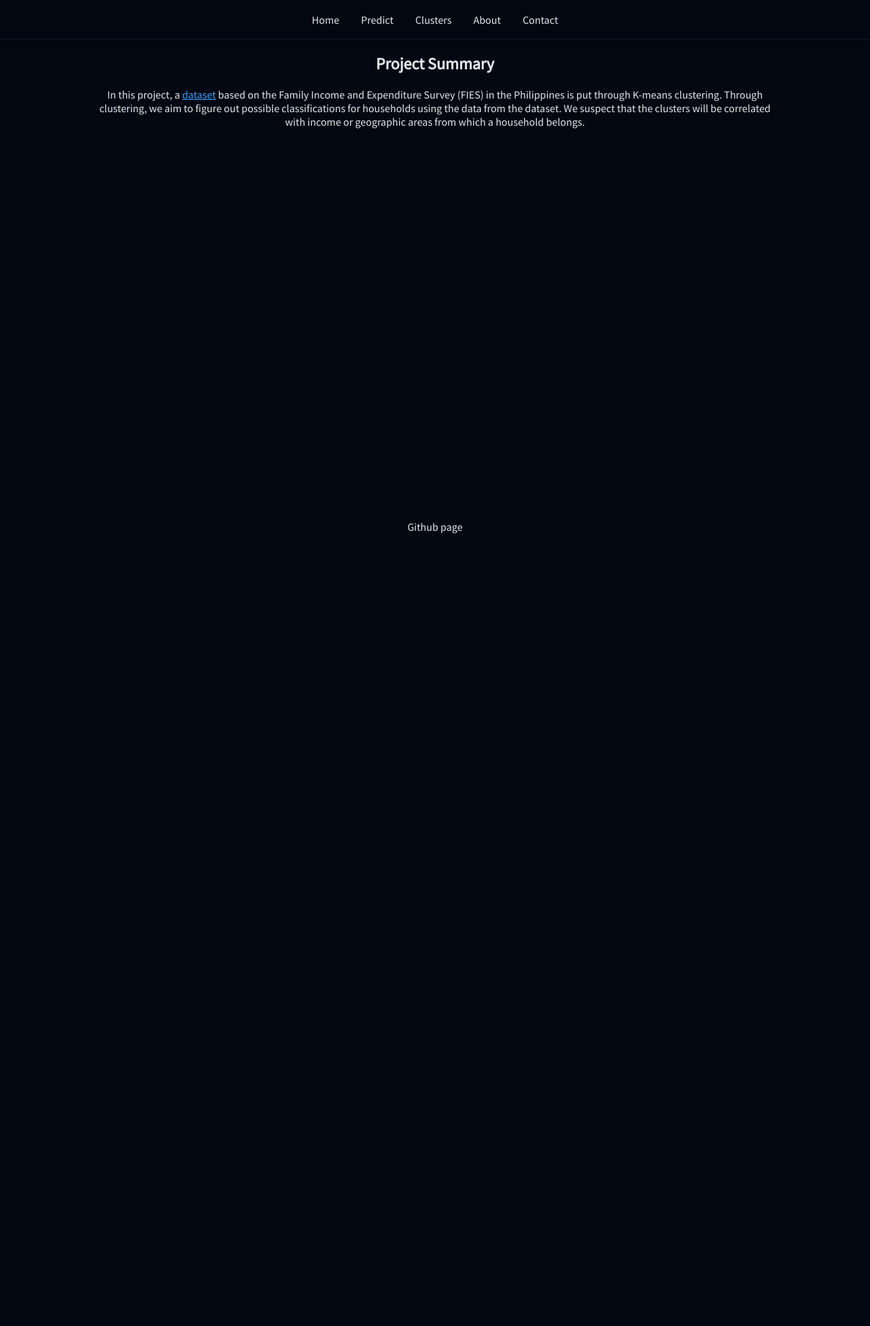
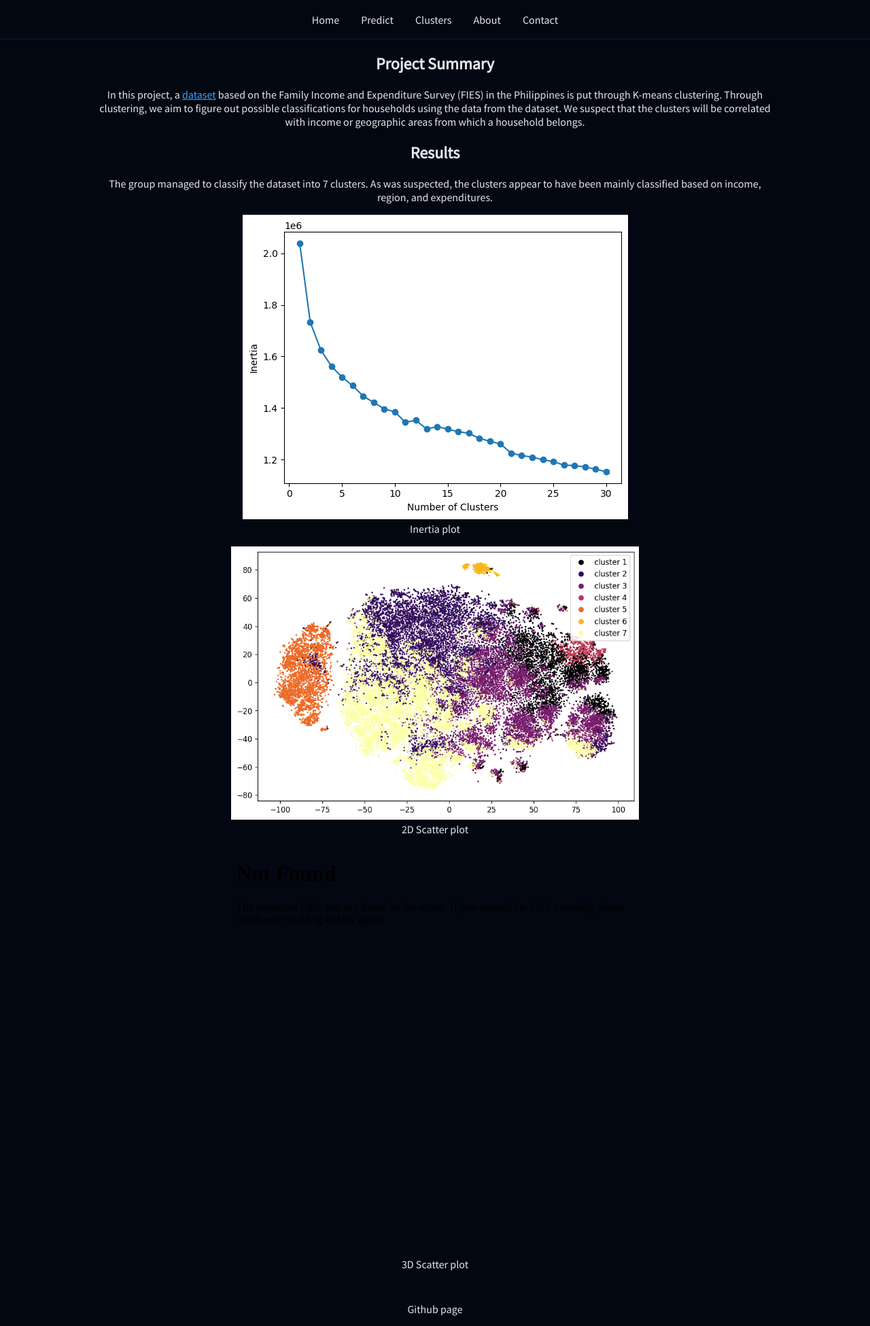
Before and after one commit to rudnam/cs180-project, a Flask app: page /about in a window 1280 px wide. Shown: the whole page at 68% size. Before the commit the page ends 785 px from the top, so only its background shows below. Run offline with Flask 3, Linux system fonts and the light colour scheme; parts of the project's set-up code (start-up, migrations or seed data) failed here and were passed over.

Commit message:
Show results

```diff
--- a/app/static/styles.css
+++ b/app/static/styles.css
@@ -187,3 +187,7 @@
   width: 145px;
   border-radius: 4px;
 }
+
+embed, img {
+  max-width: 600px;
+}
--- a/app/templates/about.html
+++ b/app/templates/about.html
@@ -9,7 +9,24 @@
     <h2>Project Summary</h2>
     <p>In this project, a <a href="https://www.kaggle.com/datasets/grosvenpaul/family-income-and-expenditure">dataset</a> based on the Family Income and Expenditure Survey (FIES) in
       the Philippines is put through K-means clustering. Through clustering, we aim to figure out possible classifications for households using the data from the dataset. We suspect that
-      the clusters will be correlated with income or geographic areas from which a household belongs.</p>
+      the clusters will be correlated with income or geographic areas from which a household belongs.
+    </p>
+    <h2>Results</h2>
+    <p>The group managed to classify the dataset into 7 clusters. As was suspected, the clusters appear to have been mainly classified based on income,
+      region, and expenditures.
+    </p>
+    <figure>
+      <img src="../static/inertia-plot.png" alt="2D Scatter plot" srcset="">
+      <figcaption>Inertia plot</figcaption>
+    </figure>
+    <figure>
+      <img src="../static/tsne_2d.png" alt="2D Scatter plot" srcset="">
+      <figcaption>2D Scatter plot</figcaption>
+    </figure>
+    <figure>
+      <embed type="text/html" src="../static/tsne_3d.html" style="width: 600px; height:600px;">
+      <figcaption>3D Scatter plot</figcaption>
+    </figure>
   </div>
 
 {% endblock %}
```
